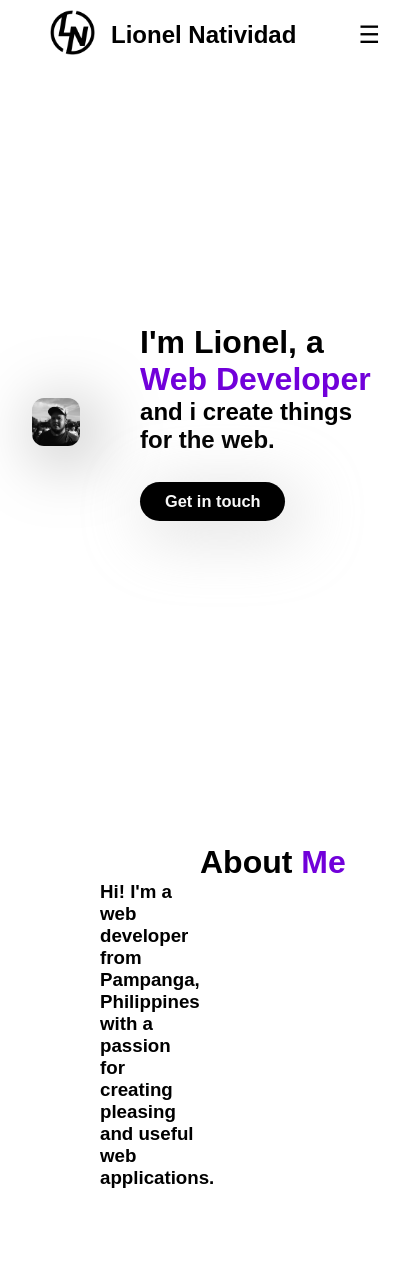
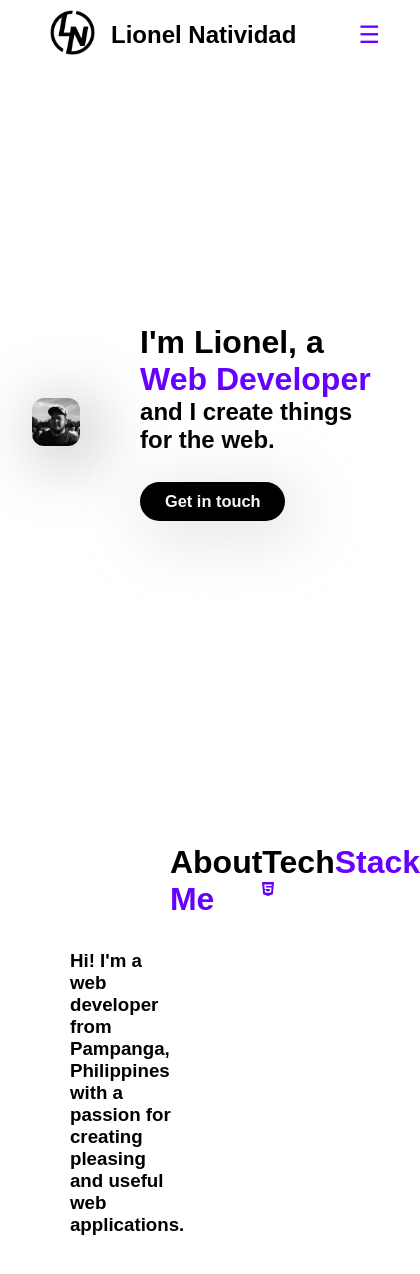
Before and after one commit to lionelkvn/lionelkvn.github.io, a React (Create React App) app: page / in a window 390 px wide. Shown: the top 1274 px of the page, 420 px wide, since content can reach past the window. Built offline with nearby package versions, Linux system fonts and the light colour scheme.

Commit message:
added an about and installed packages

```diff
--- a/package.json
+++ b/package.json
@@ -4,11 +4,14 @@
   "private": true,
   "dependencies": {
     "@fortawesome/fontawesome-svg-core": "^6.4.2",
+    "@fortawesome/free-brands-svg-icons": "^6.4.2",
     "@fortawesome/free-solid-svg-icons": "^6.4.2",
     "@fortawesome/react-fontawesome": "^0.2.0",
     "@testing-library/jest-dom": "^5.16.5",
     "@testing-library/react": "^13.4.0",
     "@testing-library/user-event": "^13.5.0",
+    "babel-plugin-macros": "^3.1.0",
+    "fontawesome": "^5.6.3",
     "react": "^18.2.0",
     "react-dom": "^18.2.0",
     "react-router-dom": "^6.15.0",
--- a/src/components/About/About.css
+++ b/src/components/About/About.css
@@ -1,19 +1,29 @@
 .about-container {
     display: flex;
-    flex-direction: column;
-    /* align-items: center;
-    justify-content: center; */
-    height: 60vh;
+    flex-direction:row;
+    align-items:start;
+    justify-content: center;
+    height:60vh;
     width: 100%;
 }
 .about-me-header {
     display: flex;
     padding-left: 200px;
     justify-content: start;
+    padding-bottom: 2rem;
 }
 .about-me-description {
     padding-left:  100px ;
     justify-content: center;
+    width: 70%;
+
+}
+.techstack-container {
+    display: flex;
     width: 50%;
 
 }
+.techstack-icons{
+    display: flex;
+    flex-direction: row;
+}
--- a/src/components/About/About.js
+++ b/src/components/About/About.js
@@ -1,21 +1,36 @@
-import React from 'react'
-import "./About.css"
+import React from 'react';
+import "./About.css";
+import { FontAwesomeIcon } from '@fortawesome/react-fontawesome';
+import { faHtml5 } from '@fortawesome/free-brands-svg-icons';
+
 
 const About = () => {
   return (
-    <div className='about-container'>
-        <div className='about-text' >
+    <div className='about-container' id="about">
+      <div className='about-text'>
         <div className="about-me-header">
           <h1>About <span>Me</span></h1>
         </div>
-           <div className='about-me-description' >
+        <div className='about-me-description'>
           <h3> Hi! I'm a web developer from Pampanga, Philippines with a passion for creating pleasing and useful web applications.
           </h3>
         </div>
       </div>
 
+      <div className='techstack-container'>
+        <div className="techstack-text">
+          <h1>Tech<span>Stack</span></h1>
+            <div className="techstack-icons">
+              <div className="techstack-icon">
+              <FontAwesomeIcon icon={faHtml5} style={{ color: "#6600ff" }} />
+
+              </div>
+
+            </div>
+          </div>
+        </div>
     </div>
   )
 }
 
-export default About
+export default About;
--- a/src/components/Home/Home.css
+++ b/src/components/Home/Home.css
@@ -29,14 +29,14 @@
     box-shadow: 10px 10px 60px 10px rgba(190, 190, 190, 0.4) ;
   }
   span{
-    color: rgb(113, 0, 218);
+    color: rgb(102, 0, 255);
   }
 
   button:hover {
     font-size: 16px;
     background-color: white;
-    color: black;
-    border: black solid 1px;
+    color: rgb(102, 0, 255);
+    border: rgb(102, 0, 255) solid 1px;
 
 
   }
--- a/src/components/Home/Home.js
+++ b/src/components/Home/Home.js
@@ -9,7 +9,7 @@ const Home = () => {
         </div>
         <div className='home-text'>
             <h1>I'm Lionel, a <span>Web Developer</span></h1>
-            <h2>and i create things for the web.</h2>
+            <h2>and I create things for the web.</h2>
             <br/>
             <button><h3>Get in touch </h3></button>
         </div>
--- a/src/components/Navbar/Navbar.css
+++ b/src/components/Navbar/Navbar.css
@@ -56,13 +56,13 @@
     bottom: -5px;
     left: 50%;
     transform: translateX(-50%);
-    background: blueviolet;
+    background: rgb(104, 0, 255);
     transition: width 0.3s;
   }
 
   .navbar-container ul li a:hover::after {
     width: 70%;
-    color: blueviolet;
+    color:rgb(104, 0, 255);
   }
   .menu {
     padding-right: 100px;
@@ -132,6 +132,7 @@
       display: block;
       font-size: 24px;
       user-select: none;
+      color: rgb(104, 0, 255);
     }
     .menu li:hover {
       display: inline-block;
```
Also changed, not shown: 1 other file (tests, documents, lock files or other folders). Lines whose indentation alone changed are shown as unchanged.
